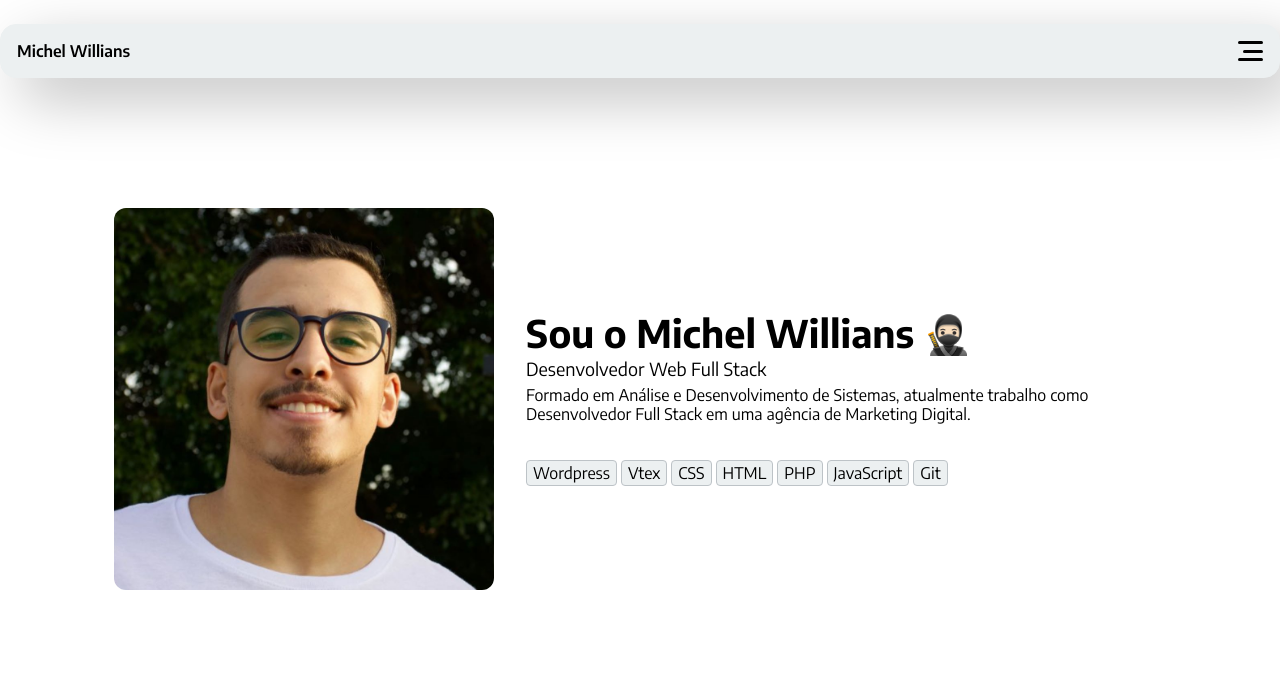
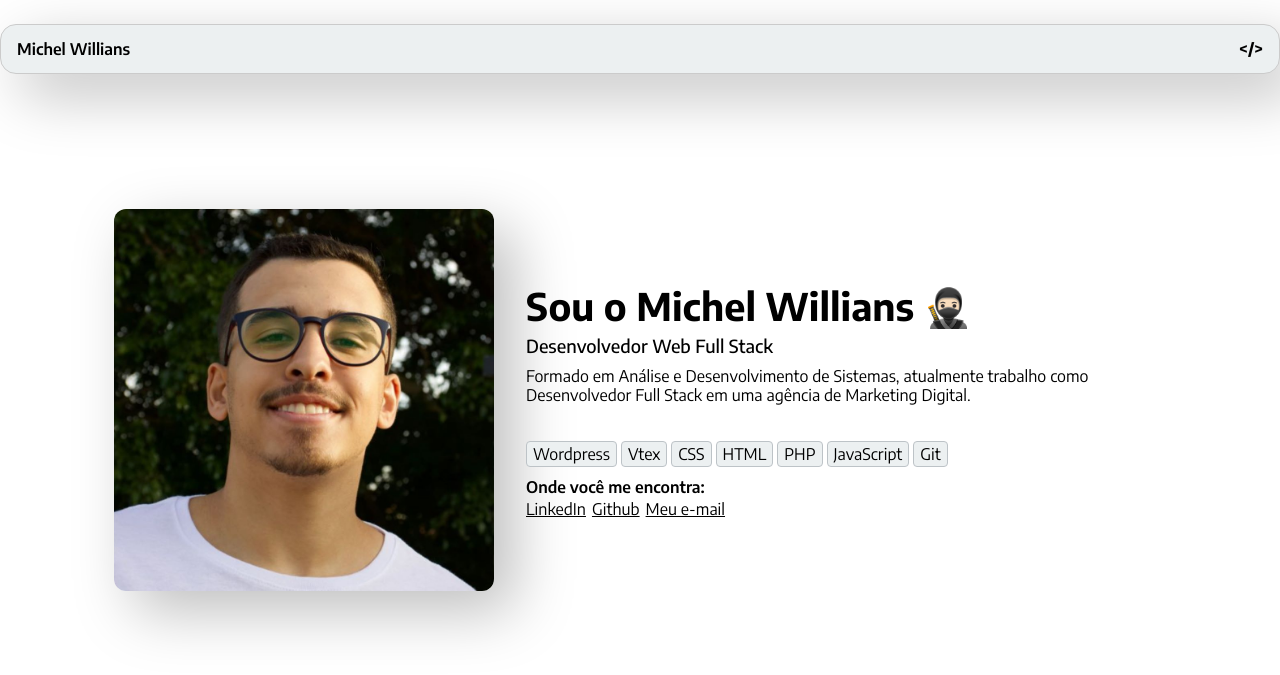
Before and after one commit to chelwillians/chelwillians.github.io, a PHP site: page / in a window 1280 px wide. Shown: the top 675 px of the page. Run offline with PHP 8.4, Linux system fonts and the light colour scheme.

Commit message:
feat: ajustes finos

```diff
--- a/index.html
+++ b/index.html
@@ -59,11 +59,12 @@
         <div class="container">
             <div class="main-header__wrap">
                 <a href="#" class="main-header__title">Michel Willians</a>
-                <div class="main-header__hamburguer">
+                <!-- <div class="main-header__hamburguer">
                     <span class="main-header__hamburguer--item"></span>
                     <span class="main-header__hamburguer--item"></span>
                     <span class="main-header__hamburguer--item"></span>
-                </div>
+                </div> -->
+                <strong class="main-header__dev">&lt;/&gt;</strong>
             </div>
         </div>
     </header>
@@ -71,13 +72,15 @@
     <div class="main-banner">
         <div class="container wrap">
             <div class="main-banner__image-area">
-                <img src="./dist/img/eu.jpg" alt="Uma foto minha sorrindo com uma arvore de fundo desfocada" class="main-banner__image">
+                <img src="./dist/img/eu.jpg" alt="Uma foto minha sorrindo com uma arvore de fundo desfocada"
+                    class="main-banner__image">
             </div>
             <div class="main-banner__info">
                 <h1 class="main-banner__info--title">Sou o Michel Willians 🥷🏻</h1>
                 <h2 class="main-banner__info--subtitle">Desenvolvedor Web Full Stack</h2>
                 <div class="main-banner__info--desc-area">
-                    <p>Formado em Análise e Desenvolvimento de Sistemas, atualmente trabalho como Desenvolvedor Full Stack em uma agência de Marketing Digital.</p>
+                    <p>Formado em Análise e Desenvolvimento de Sistemas, atualmente trabalho como Desenvolvedor Full
+                        Stack em uma agência de Marketing Digital.</p>
                 </div>
                 <ul class="main-banner__info--tags">
                     <li class="main-banner__info--tags-item main-banner__info--tags-item--wp">Wordpress</li>
@@ -88,6 +91,18 @@
                     <li class="main-banner__info--tags-item main-banner__info--tags-item--js">JavaScript</li>
                     <li class="main-banner__info--tags-item main-banner__info--tags-item--git">Git</li>
                 </ul>
+                <p class="main-banner__info--label">Onde você me encontra: </p>
+                <ul class="main-banner__info--links">
+                    <li class="main-banner__info--links-item">
+                        <a target="_blank" href="https://www.linkedin.com/in/michel-willians/">LinkedIn</a>
+                    </li>
+                    <li class="main-banner__info--links-item">
+                        <a target="_blank" href="https://github.com/chelwillians">Github</a>
+                    </li>
+                    <li class="main-banner__info--links-item">
+                        <a target="_blank" href="mailto:michel.willians@outlook.com">Meu e-mail</a>
+                    </li>
+                </ul>
             </div>
         </div>
     </div>
--- a/src/sass/sections/_main-banner.scss
+++ b/src/sass/sections/_main-banner.scss
@@ -13,14 +13,18 @@
         display: none;
 
         @media(min-width: 768px) {
+            border-radius: 12px;
             display: block;
             width: 380px;
+            overflow: hidden;
+            box-shadow: 20px 20px 60px #bebebe,
+                -20px -20px 60px #ffffff;
         }
     }
 
     &__image {
+        display: block;
         width: 100%;
-        border-radius: 12px;
     }
 
     &__info {
@@ -35,15 +39,17 @@
         &--title {
             font-size: 38px;
             font-weight: 700;
+            line-height: 1.2;
         }
 
         &--subtitle {
             margin-top: 8px;
             font-size: 18px;
+            font-weight: 500;
         }
 
         &--desc-area {
-            margin-top: 8px;
+            margin-top: 12px;
 
             p {
                 line-height: 1.2;
@@ -121,5 +127,32 @@
                 }
             }
         }
+
+        &--label{
+            margin-top: 12px;
+            font-weight: 12px;
+            font-weight: 600;
+            display: block;
+        }
+
+        &--links{
+            width: 100%;
+            display: flex;
+            flex-wrap: wrap;
+            margin-top: 6px;
+
+            &-item{
+                margin-right: 6px;
+            }
+
+            a{
+                color: #000;
+                transition: .7s;
+
+                &:hover{
+                    color: #808080;
+                }
+            }
+        }
     }
 }
--- a/src/sass/sections/_main-header.scss
+++ b/src/sass/sections/_main-header.scss
@@ -13,7 +13,7 @@
         position: absolute;
         left: 0;
         top: 0;
-        border: 1px solid #ecf0f1;
+        border: 1px solid #cbcbcb;
         width: 100%;
         padding: 16px;
         border-radius: 16px;
@@ -31,6 +31,10 @@
         text-decoration: none;
         color: #000;
         font-weight: 600;
+    }
+
+    &__dev{
+        font-weight: 700;
     }
 
     &__hamburguer {
```
Also changed, not shown: dist/css/style.min.css, 1 other file.
